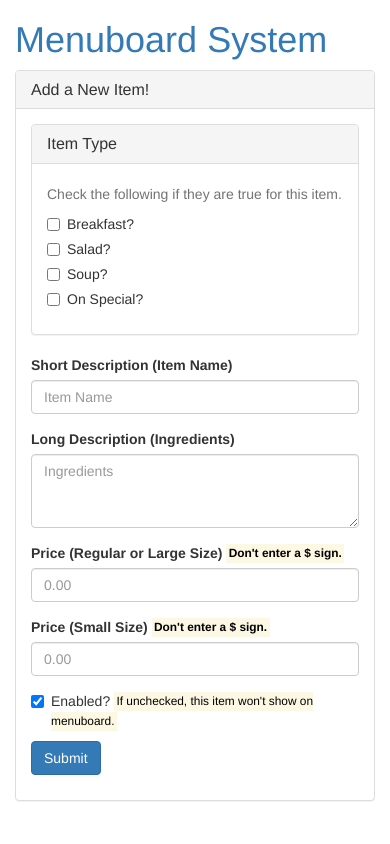
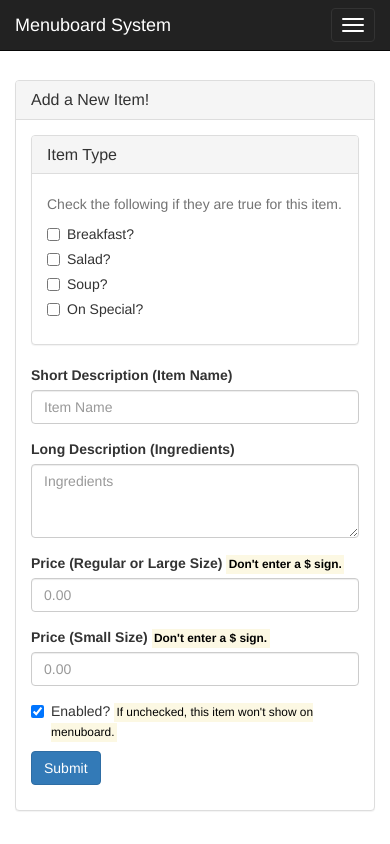
Before and after one commit to draft13/menuboards, a PHP site: page /admin/new.php?success=1 in a window 390 px wide. Run offline with PHP 8.4, Linux system fonts and the light colour scheme; a stand-in replaces the project's code that opens the database connection; some libraries are stand-ins or nearby versions.

Commit message:
Nav bar clean up

```diff
--- a/admin/new.php
+++ b/admin/new.php
@@ -27,15 +27,36 @@
        $(".fadeaway").fadeOut('slow');
       }
     </script>
-
+    <style media="screen">
+			body { padding-top: 80px; }
+		</style>
   </head>
   <body>
+
+    <nav class="navbar navbar-inverse navbar-fixed-top">
+      <div class="container">
+        <div class="navbar-header">
+          <button type="button" class="navbar-toggle collapsed" data-toggle="collapse" data-target="#navbar" aria-expanded="false" aria-controls="navbar">
+            <span class="sr-only">Toggle navigation</span>
+            <span class="icon-bar"></span>
+            <span class="icon-bar"></span>
+            <span class="icon-bar"></span>
+          </button>
+          <span class="navbar-brand">Menuboard System</span>
+        </div>
+        <div id="navbar" class="collapse navbar-collapse">
+          <ul class="nav navbar-nav">
+            <li><a href="/">Home</a></li>
+            <li><a href="/admin/">Menu Administration</a></li>
+            <li class="active"><a href="/admin/new.php">Add New Item</a></li>
+          </ul>
+        </div><!--/.nav-collapse -->
+      </div>
+    </nav>
 
     <div class="container">
       <div class="row">
         <div class="col-xs-12 col-sm-12 col-md-12 col-lg-12">
-          <h1><a href="/admin">Menuboard System</a></h1>
-
            <div class="panel panel-default">
               <div class="panel-heading">
                 <h3 class="panel-title">Add a New Item!</h3>
@@ -73,8 +94,6 @@
                       </div>
                     </div>
                   </div>
-
-
 
 
                   <div class="form-group">
```
Also changed, not shown: admin/index.php (+25 -4 lines), index.php (+25 -15 lines), favicon.ico (added), nt.png (deleted).
